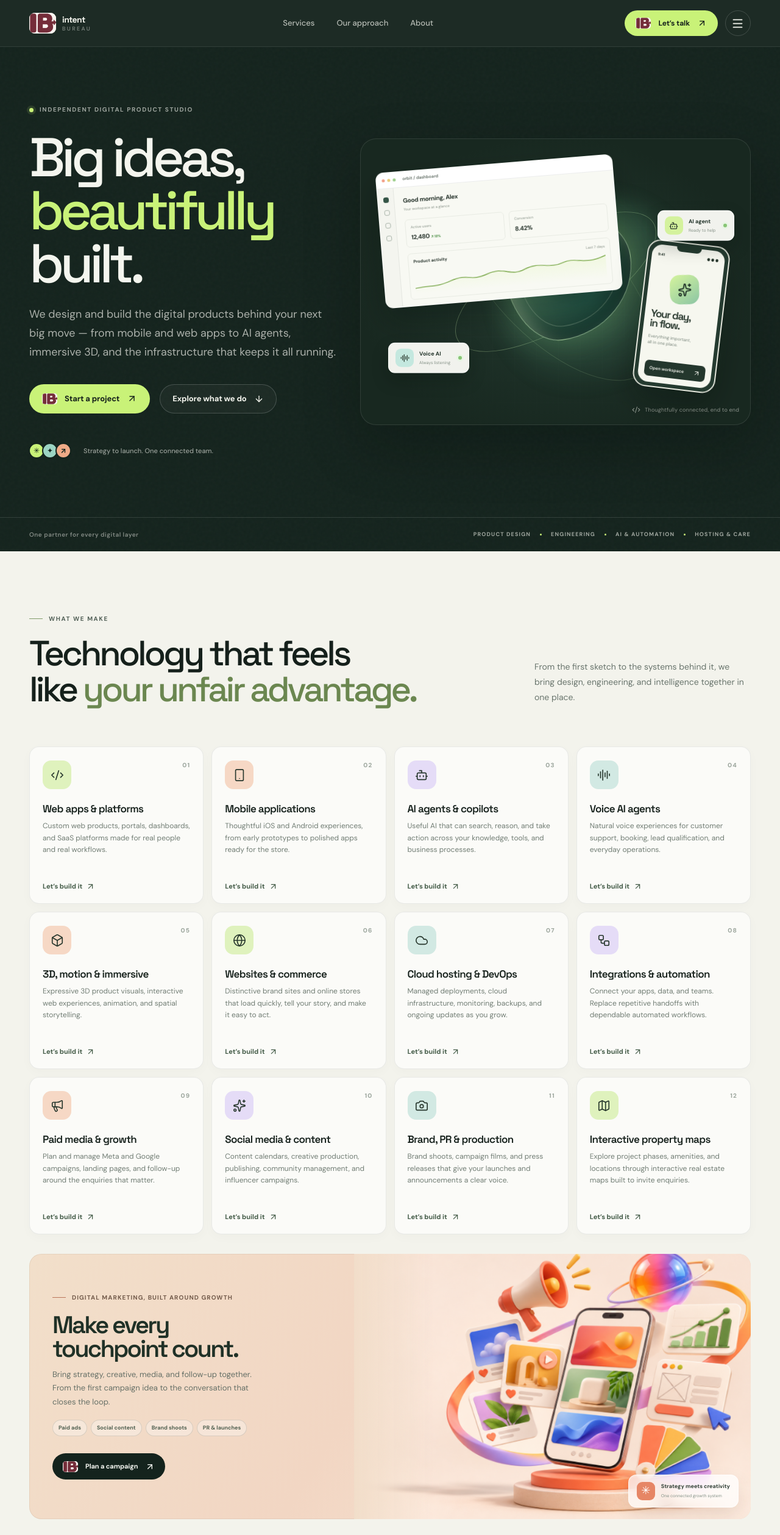
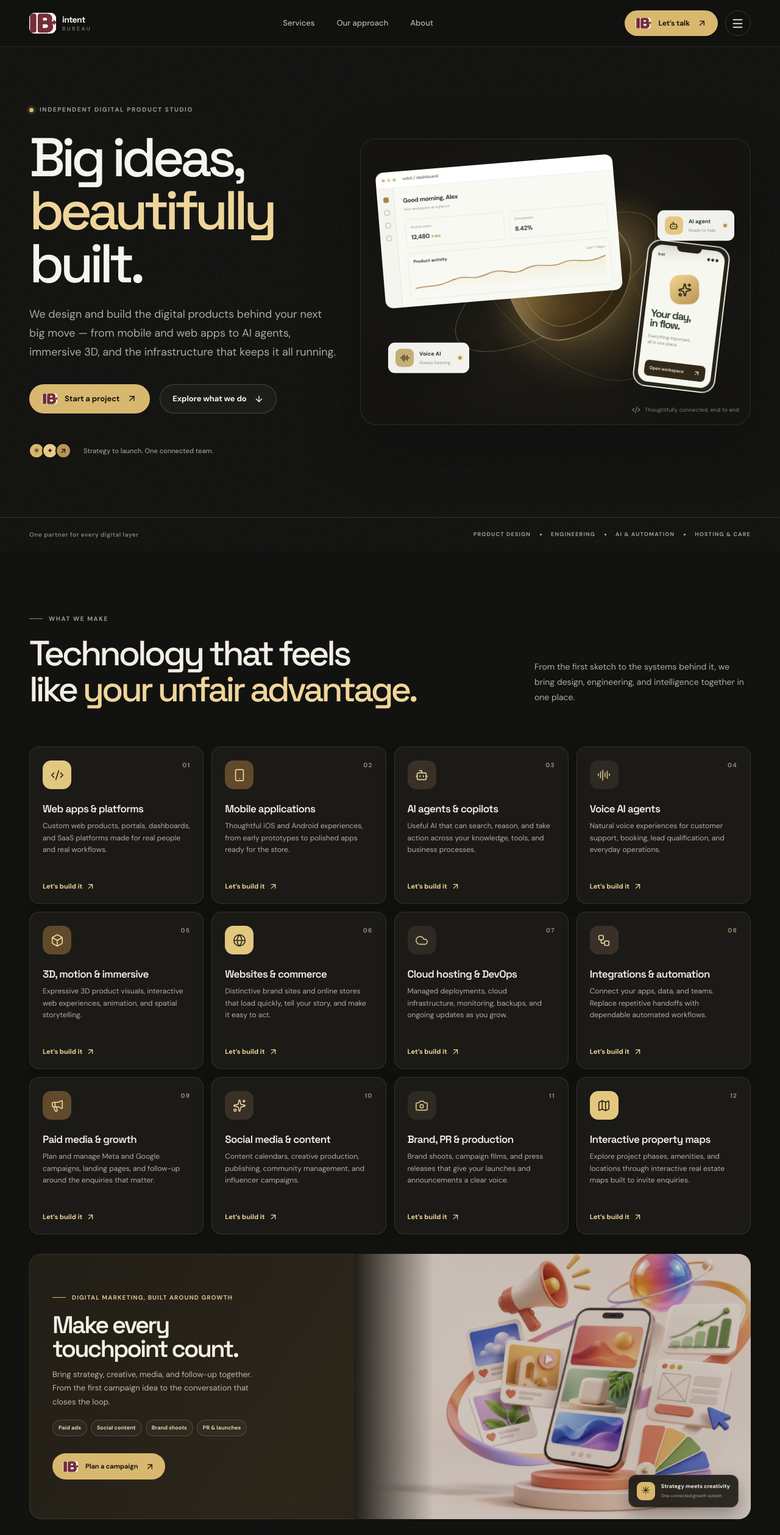
Before and after one commit to Madhavmishra12/Intent-Bereau, a React (Vite) app: page / in a window 1280 px wide. Shown: the top 2517 px of the page at 61% size. Built offline with nearby package versions, Linux system fonts and the light colour scheme.

Commit message:
Update site palette to charcoal and gold

```diff
--- a/src/components/Hero.tsx
+++ b/src/components/Hero.tsx
@@ -43,7 +43,7 @@ export function Hero() {
               <div className="mini-dashboard">
                 <div className="mini-greeting"><b>Good morning, Alex</b><small>Your workspace at a glance</small></div>
                 <div className="mini-stats"><span><small>Active users</small><b>12,480 <em>↗ 18%</em></b></span><span><small>Conversion</small><b>8.42%</b></span></div>
-                <div className="chart-wrap"><div className="chart-label"><b>Product activity</b><small>Last 7 days</small></div><svg viewBox="0 0 320 90" preserveAspectRatio="none" aria-hidden="true"><path d="M0 70 C28 61 30 75 60 53 S91 63 121 40 S159 58 184 34 S225 41 248 22 S282 40 320 8" fill="none" stroke="currentColor" strokeWidth="3" strokeLinecap="round"/><path d="M0 70 C28 61 30 75 60 53 S91 63 121 40 S159 58 184 34 S225 41 248 22 S282 40 320 8 V90 H0Z" fill="url(#chartFill)" opacity=".16"/><defs><linearGradient id="chartFill" x1="0" y1="0" x2="0" y2="1"><stop stopColor="#c9f278"/><stop offset="1" stopColor="#c9f278" stopOpacity="0"/></linearGradient></defs></svg></div>
+                <div className="chart-wrap"><div className="chart-label"><b>Product activity</b><small>Last 7 days</small></div><svg viewBox="0 0 320 90" preserveAspectRatio="none" aria-hidden="true"><path d="M0 70 C28 61 30 75 60 53 S91 63 121 40 S159 58 184 34 S225 41 248 22 S282 40 320 8" fill="none" stroke="currentColor" strokeWidth="3" strokeLinecap="round"/><path d="M0 70 C28 61 30 75 60 53 S91 63 121 40 S159 58 184 34 S225 41 248 22 S282 40 320 8 V90 H0Z" fill="url(#chartFill)" opacity=".16"/><defs><linearGradient id="chartFill" x1="0" y1="0" x2="0" y2="1"><stop stopColor="var(--gold)"/><stop offset="1" stopColor="var(--gold)" stopOpacity="0"/></linearGradient></defs></svg></div>
               </div>
             </div>
           </div>
--- a/src/index.css
+++ b/src/index.css
@@ -6,16 +6,19 @@
 }
 
 :root {
-  --paper: #f3f3ec;
-  --paper-deep: #e9ebe1;
-  --ink: #15201b;
-  --forest: #14231d;
-  --forest-soft: #1c2d25;
-  --lime: #c9f278;
-  --teal: #92d4c4;
-  --muted: #647169;
-  --line: rgba(21, 32, 27, .13);
-  color-scheme: light;
+  --paper: #121210;
+  --paper-deep: #1c1a16;
+  --ink: #f3efe5;
+  --forest: #121210;
+  --forest-soft: #1b1915;
+  --gold: #d8b86e;
+  --gold-light: #efd59a;
+  --gold-deep: #a98645;
+  --lime: var(--gold);
+  --teal: #b4a174;
+  --muted: #b2ac9d;
+  --line: rgba(239, 216, 170, .15);
+  color-scheme: dark;
   font-synthesis: none;
   text-rendering: optimizeLegibility;
   -webkit-font-smoothing: antialiased;
@@ -28,7 +31,7 @@
   button, input, textarea { font: inherit; }
   a { color: inherit; text-decoration: none; }
   ::selection { color: var(--ink); background: var(--lime); }
-  :focus-visible { outline: 2px solid #86b937; outline-offset: 3px; }
+  :focus-visible { outline: 2px solid var(--gold); outline-offset: 3px; }
 }
 
 .site-header { color: #f4f5ee; background: rgba(20, 35, 29, .96); border-bottom: 1px solid rgba(255,255,255,.09); backdrop-filter: blur(18px); }
@@ -178,3 +181,146 @@
   html { scroll-behavior: auto; }
   *,*::before,*::after { animation-duration: .01ms !important; animation-iteration-count: 1 !important; scroll-behavior: auto !important; transition-duration: .01ms !important; }
 }
+
+/* Charcoal, ivory, and gold palette */
+.site-header { background: rgba(18, 18, 16, .96); }
+.nav-link:hover,
+.footer-links a:hover,
+.contact-direct a:hover { color: var(--gold-light); }
+.button-lime,
+.mobile-nav .mobile-nav-cta,
+.button-dark { color: #17140e; background: var(--gold); }
+.button-lime:hover,
+.button-dark:hover { background: #e7c982; }
+.button-ghost-light:hover { border-color: rgba(216, 184, 110, .72); color: var(--gold-light); }
+.hero-section,
+.approach-section,
+.site-footer { background: var(--forest); }
+.eyebrow { color: rgba(243, 239, 229, .62); }
+.eyebrow-line { background: var(--gold-deep); }
+.status-dot { background: var(--gold); box-shadow: 0 0 0 4px rgba(216, 184, 110, .14); }
+.hero-title-accent,
+.section-title-light span,
+.approach-card-top,
+.contact-direct-icon,
+.contact-direct a:hover { color: var(--gold-light); }
+.proof-avatars i { color: #211b10; background: var(--gold); }
+.proof-avatars i:nth-child(2) { background: #e5ca8b; }
+.proof-avatars i:nth-child(3) { background: #b89555; }
+
+.hero-art {
+  background: radial-gradient(ellipse at 50% 52%, #292419 0%, #1c1a15 39%, #151411 76%);
+}
+.art-grid {
+  background-image: linear-gradient(rgba(239, 216, 170, .1) 1px, transparent 1px), linear-gradient(90deg, rgba(239, 216, 170, .1) 1px, transparent 1px);
+}
+.art-glow {
+  background: radial-gradient(circle at 40% 32%, rgba(239, 213, 154, .48), rgba(181, 139, 63, .25) 31%, rgba(133, 99, 45, .06) 64%, transparent 70%);
+}
+.art-core {
+  border-color: rgba(239, 213, 154, .56);
+  color: #fff1c9;
+  background: radial-gradient(circle at 30% 25%, rgba(255, 235, 184, .9), transparent 18%), radial-gradient(circle at 65% 68%, rgba(91, 65, 27, .9), transparent 50%), linear-gradient(140deg, #e7c879 0%, #a98645 38%, #332817 78%);
+  box-shadow: inset -18px -24px 45px rgba(19, 15, 9, .4), inset 10px 9px 25px rgba(255, 239, 198, .34), 0 0 50px rgba(216, 184, 110, .2);
+}
+.art-core::after { border-color: rgba(255, 241, 201, .32); }
+.art-orbit { border-color: rgba(239, 213, 154, .34); }
+.orbit-two { border-color: rgba(239, 213, 154, .17); }
+.mini-sidebar i:first-child { border-color: #a98645; background: #a98645; }
+.mini-stats em,
+.chart-wrap svg { color: #a98645; }
+.phone-card,
+.phone-notch { background: #292419; }
+.phone-orb { color: #2a2111; background: linear-gradient(145deg, #f0d58f, #b89555); }
+.phone-action { background: #332919; }
+.tag-icon { color: #2a2111; background: #e4c77f; }
+.tag-icon-teal { background: #c5ae76; }
+.floating-tag>i { background: #b89555; box-shadow: 0 0 0 3px #f4ebd5; }
+
+.services-section { background: var(--paper); }
+.text-accent { color: var(--gold-light); }
+.section-intro { color: #b4ad9e; }
+.service-card {
+  border-color: rgba(239, 216, 170, .12);
+  background: #1b1a17;
+  box-shadow: 0 8px 26px rgba(0, 0, 0, .16);
+}
+.service-card:hover {
+  border-color: rgba(216, 184, 110, .42);
+  background: #211f1a;
+  box-shadow: 0 18px 38px rgba(0, 0, 0, .28);
+}
+.service-icon { color: #2b2314; }
+.icon-lime { background: #e2c77f; }
+.icon-peach { background: #604a2b; color: #f0d99f; }
+.icon-lavender { background: #393127; color: #e7d3a1; }
+.icon-blue { background: #2c2a23; color: #d9c28b; }
+.service-number { color: #9a8e73; }
+.service-card p { color: #b5ad9f; }
+.service-link { color: var(--gold-light); }
+.service-link:hover { color: #fff0c8; }
+
+.marketing-feature {
+  background: linear-gradient(122deg, #211e17 0%, #2d261a 47%, #1c1a16 100%);
+  box-shadow: inset 0 0 0 1px rgba(216, 184, 110, .15);
+}
+.marketing-feature-copy .eyebrow { color: #d8c28e; }
+.marketing-feature-copy .eyebrow-line { background: var(--gold); }
+.marketing-feature-copy h3 { color: #f3efe5; }
+.marketing-feature-copy>p { color: #c0b8a8; }
+.marketing-pills span { border-color: rgba(239, 216, 170, .2); color: #e3d3aa; background: rgba(255, 255, 255, .035); }
+.marketing-feature-art::before { background: linear-gradient(90deg, #211e17, transparent); }
+.marketing-feature-art img { mix-blend-mode: normal; filter: saturate(.72) brightness(.82); }
+.campaign-float-label {
+  border-color: rgba(239, 216, 170, .24);
+  background: rgba(28, 26, 21, .91);
+  box-shadow: 0 12px 30px rgba(0, 0, 0, .3);
+}
+.campaign-spark { color: #211a0c; background: var(--gold); }
+.campaign-float-label b { color: #f3efe5; }
+.campaign-float-label small { color: #b7ad99; }
+.services-note { border-color: rgba(216, 184, 110, .18); color: #c3b99f; background: rgba(216, 184, 110, .07); }
+.services-note>a { border-color: rgba(216, 184, 110, .28); }
+.services-note>a:hover { background: var(--gold); }
+.note-spark { color: var(--gold); }
+.capability-chips span { border-color: rgba(239, 216, 170, .15); color: #c9c0ae; background: rgba(255, 255, 255, .025); }
+
+.approach-card { border-color: rgba(239, 216, 170, .14); background: rgba(255, 255, 255, .025); }
+.approach-card:hover { background: rgba(216, 184, 110, .065); }
+.about-section { background: #1b1915; }
+.about-title { color: #f3efe5; }
+.about-title span { color: var(--gold-light); }
+.about-copy { color: #c5beaf; }
+.about-meta { border-color: rgba(239, 216, 170, .18); }
+.meta-label { color: #a99e88; }
+.industry-tags span { border-color: rgba(216, 184, 110, .32); color: #e1d0a5; }
+
+.contact-section { color: #f3efe5; background: #151411; }
+.contact-form-card {
+  border-color: rgba(239, 216, 170, .16);
+  color: #f3efe5;
+  background: #201e19;
+  box-shadow: 0 25px 70px rgba(0, 0, 0, .3);
+}
+.form-kicker { color: var(--gold); }
+.form-heading h3,
+.success-state h3 { color: #f3efe5; }
+.form-step { border-color: rgba(216, 184, 110, .24); color: #cfbd8e; }
+.form-step i { color: #988a68; }
+.form-field label { color: #e4dccb; }
+.form-field input,
+.form-field textarea { border-color: rgba(239, 216, 170, .18); color: #f3efe5; background: #151411; }
+.form-field input::placeholder,
+.form-field textarea::placeholder { color: #827b6f; }
+.form-field input:focus,
+.form-field textarea:focus { border-color: var(--gold); box-shadow: 0 0 0 3px rgba(216, 184, 110, .16); }
+.form-submit-row p { color: #aaa292; }
+.success-icon { color: #211a0c; background: #e2c77f; }
+.success-state p { color: #c2b9a8; }
+.success-state p b { color: #f3efe5; }
+.text-link { color: var(--gold-light); }
+.site-footer { border-top-color: rgba(239, 216, 170, .14); }
+
+@media (max-width: 767px) {
+  .marketing-feature-art::before { background: linear-gradient(180deg, #211e17, transparent); }
+}
```
